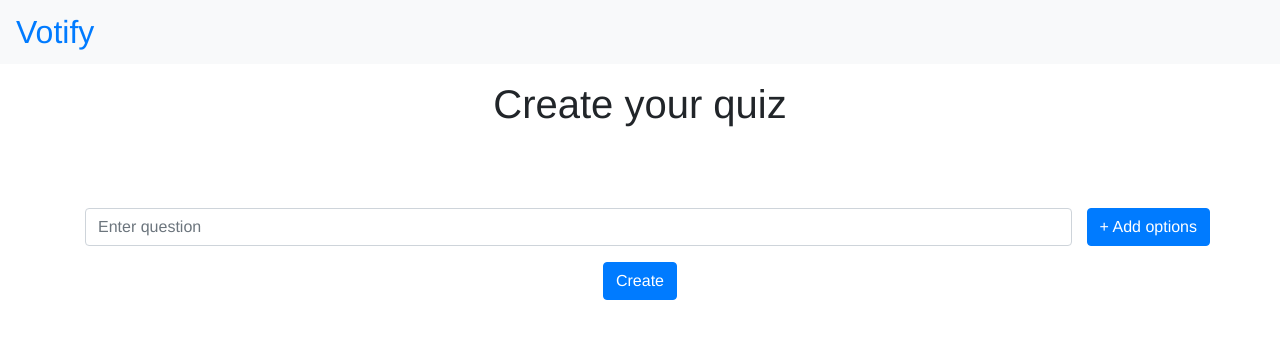
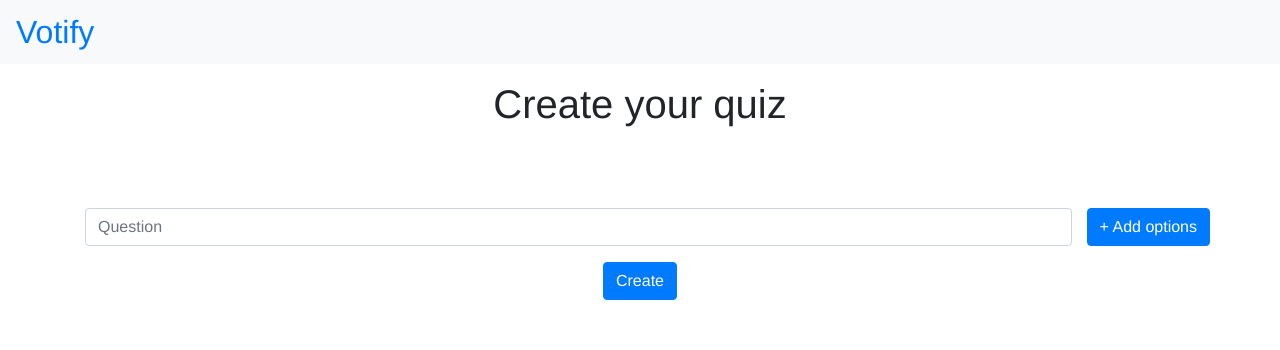
Before and after one commit to vasily-esipenko/Votify, a Vue app in the folder client/: page / in a window 1280 px wide. Shown: the top 350 px of the page. Built offline with nearby package versions, Linux system fonts and the light colour scheme; the HTML template or start-up script is replaced by a standard one.

Commit message:
Update footer; update form

```diff
--- a/client/src/App.vue
+++ b/client/src/App.vue
@@ -1,7 +1,9 @@
 <template>
-  <div>
+  <div class="wrapper">
     <Navbar />
-    <router-view/>
+    <main>
+        <router-view/>
+    </main>
     <Footer />
   </div>
 </template>
@@ -25,4 +27,14 @@ export default {
   text-align: center;
 }
 
+main {
+    flex-grow: 1;
+}
+
+.wrapper {
+    min-height: 100%;
+    display: flex;
+    flex-direction: column;
+}
+
 </style>
--- a/client/src/components/Footer.vue
+++ b/client/src/components/Footer.vue
@@ -18,9 +18,12 @@ export default {
     padding: 0;
 }
 .footer {
-    position: absolute;
+    position: relative;
+    bottom: 0;
+    margin-bottom: -100vh;
+    flex-shrink: 0;
+    height: auto;
     width: 100%;
-    bottom: 0;
     padding: 1rem;
     background-color: #f8f9fa!important;
 }
--- a/client/src/components/Navbar.vue
+++ b/client/src/components/Navbar.vue
@@ -13,6 +13,8 @@ export default {
 <style scoped>
 .navbar {
     font-size: 2rem;
+    flex-shrink: 0;
+
 }
 a {
     text-decoration: none;
--- a/client/src/views/Home.vue
+++ b/client/src/views/Home.vue
@@ -1,5 +1,5 @@
 <template>
-    <main>
+    <div class="main">
         <div class="container container-header">
             <h1>Create your quiz</h1>
         </div>
@@ -8,7 +8,7 @@
                 <div class="row">
                     <div class="col">
                         <div class="form-group">
-                            <input type="text" class="form-control" placeholder="Enter question" v-model="quizForm.question">
+                            <input type="text" class="form-control" placeholder="Question" v-model="quizForm.question">
                         </div>
                     </div>
                     <div class="form-group">
@@ -17,12 +17,12 @@
                 </div>
                 <div class="form-group col s12" v-for="option in quizForm.options" :key="option.id">
                     <label for="option">Option {{option.id+1}}</label>
-                    <input class="form-control" id="option" placeholder="Enter option" v-model="option.text">
+                    <input class="form-control" id="option" placeholder="Option" v-model="option.text">
                 </div>
                 <button type="submit" class="btn btn-primary" @submit="createQuiz">Create</button>
             </form>
         </div>
-    </main>
+    </div>
 </template>
 
 <script>
@@ -49,6 +49,10 @@
     }
 </script>
 <style lang="scss">
+.main {
+    margin: 1rem auto 2rem;
+}
+
 .container-form {
     margin-top: 5rem;
 }
```
